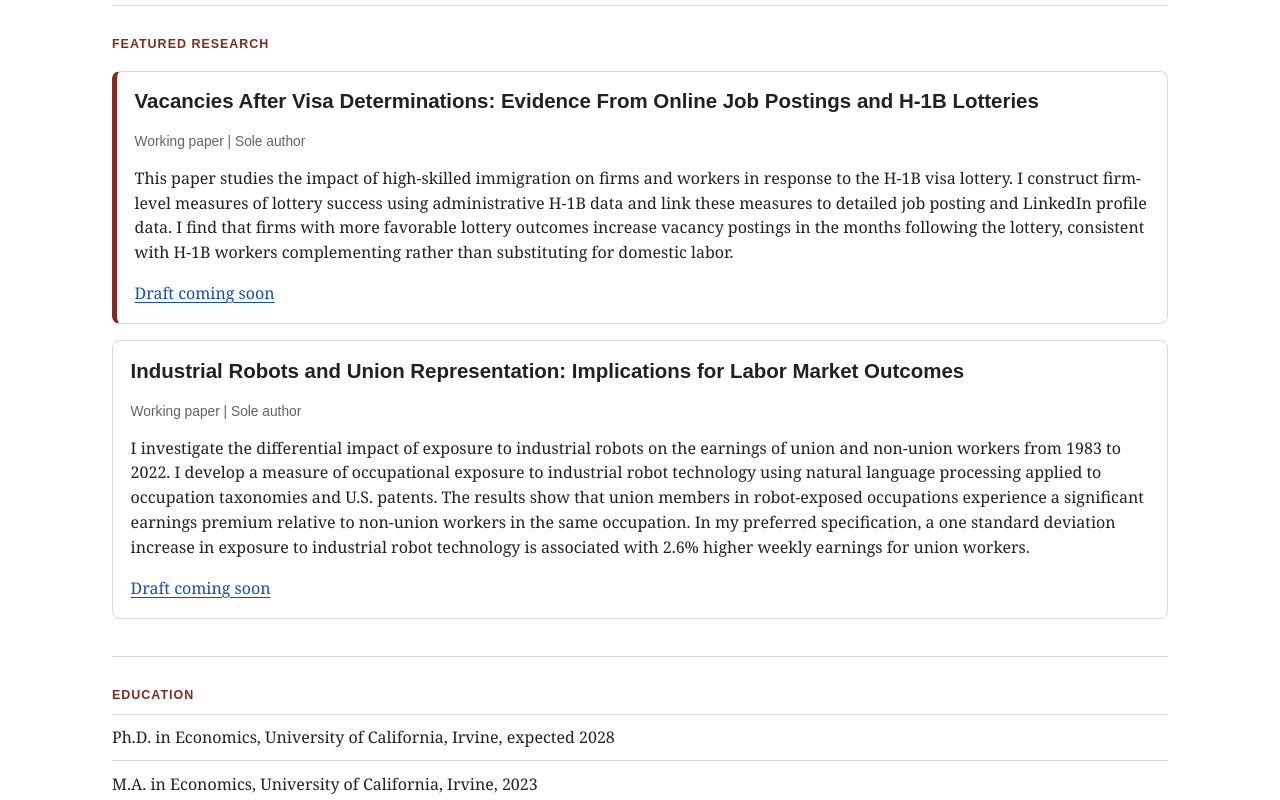
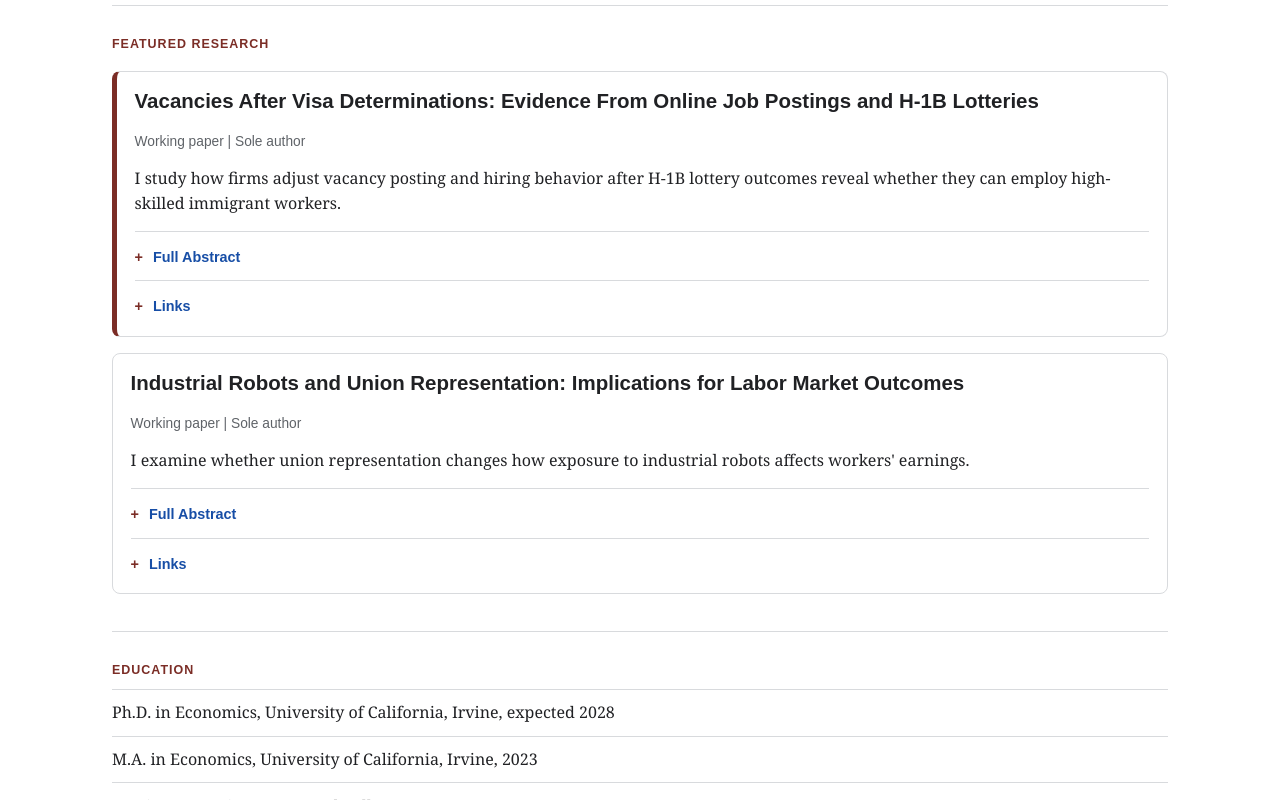
Before and after one commit to fuccin30/website, a plain HTML site: page index.html in a window 1280 px wide. Shown: the part 625-1425 px from the top of the page. Drawn offline with Linux system fonts and the light colour scheme.

Commit message:
Add expandable research abstracts

```diff
--- a/index.html
+++ b/index.html
@@ -118,6 +118,13 @@
         <article class="paper-card featured">
           <h2>Vacancies After Visa Determinations: Evidence From Online Job Postings and H-1B Lotteries</h2>
           <p class="meta">Working paper | Sole author</p>
+          <p class="paper-summary">
+            I study how firms adjust vacancy posting and hiring behavior after H-1B
+            lottery outcomes reveal whether they can employ high-skilled immigrant
+            workers.
+          </p>
+          <details class="paper-details">
+            <summary>Full Abstract</summary>
             <p>
               This paper studies the impact of high-skilled immigration on firms and
               workers in response to the H-1B visa lottery. I construct firm-level
@@ -125,30 +132,55 @@
               measures to detailed job posting and LinkedIn profile data. I find that
               firms with more favorable lottery outcomes increase vacancy postings in
               the months following the lottery, consistent with H-1B workers
-            complementing rather than substituting for domestic labor.
+              complementing rather than substituting for domestic labor. Further, I
+              find evidence that these firms increase their hiring intensity during the
+              interim months between the realization of the lottery and the time H-1B
+              workers' visas become active, as reflected by a decrease in the average
+              duration vacancies are held open. Additional evidence suggests that these
+              changes in hiring behavior are not accompanied by systematic changes in
+              posted salaries in the short-term. Heterogeneity analyses show that these
+              effects are strongest among small and mid-sized firms, suggesting that
+              constraints on specialized labor are more salient for these firms.
             </p>
+          </details>
+          <details class="paper-details">
+            <summary>Links</summary>
             <div class="paper-links">
-            <a href="#">Draft coming soon</a>
+              <span>Draft coming soon</span>
             </div>
+          </details>
         </article>
 
         <article class="paper-card">
           <h2>Industrial Robots and Union Representation: Implications for Labor Market Outcomes</h2>
           <p class="meta">Working paper | Sole author</p>
+          <p class="paper-summary">
+            I examine whether union representation changes how exposure to industrial
+            robots affects workers' earnings.
+          </p>
+          <details class="paper-details">
+            <summary>Full Abstract</summary>
             <p>
               I investigate the differential impact of exposure to industrial robots on
-            the earnings of union and non-union workers from 1983 to 2022. I develop
-            a measure of occupational exposure to industrial robot technology using
-            natural language processing applied to occupation taxonomies and U.S.
-            patents. The results show that union members in robot-exposed occupations
-            experience a significant earnings premium relative to non-union workers in
-            the same occupation. In my preferred specification, a one standard deviation
-            increase in exposure to industrial robot technology is associated with 2.6%
-            higher weekly earnings for union workers.
+              the earnings of union and non-union workers over the 40-year period from
+              1983 to 2022. To estimate this effect, I develop a measure of exposure to
+              industrial robot technology using a natural language processing technique.
+              Specifically, I apply a dependency parsing algorithm to text from
+              occupation taxonomies and U.S. patents to quantify the relevance of
+              robot-related innovations to each occupation. The results show that union
+              members working in occupations exposed to industrial robots experience a
+              significant earnings premium relative to non-union members in the same
+              occupation. In my preferred specification, the results indicate a one
+              standard deviation increase in exposure to industrial robot technology is
+              associated with 2.6% higher weekly earnings for union workers.
             </p>
+          </details>
+          <details class="paper-details">
+            <summary>Links</summary>
             <div class="paper-links">
-            <a href="#">Draft coming soon</a>
+              <span>Draft coming soon</span>
             </div>
+          </details>
         </article>
         <!--
         <article class="paper-card">
--- a/shared/styles.css
+++ b/shared/styles.css
@@ -307,6 +307,52 @@ h3 {
   border-left: 5px solid var(--accent);
 }
 
+.paper-summary {
+  color: var(--ink);
+  font-size: 1rem;
+  margin-bottom: 0.95rem;
+}
+
+.paper-details {
+  border-top: 1px solid var(--line);
+  padding: 0.75rem 0;
+}
+
+.paper-details:last-child {
+  padding-bottom: 0;
+}
+
+.paper-details summary {
+  color: var(--link);
+  cursor: pointer;
+  display: inline-flex;
+  font-family: Arial, Helvetica, sans-serif;
+  font-size: 0.9rem;
+  font-weight: 700;
+  list-style: none;
+}
+
+.paper-details summary::-webkit-details-marker {
+  display: none;
+}
+
+.paper-details summary::before {
+  color: var(--accent);
+  content: "+";
+  display: inline-block;
+  font-weight: 700;
+  margin-right: 0.45rem;
+  width: 0.7rem;
+}
+
+.paper-details[open] summary::before {
+  content: "-";
+}
+
+.paper-details p {
+  margin: 0.8rem 0 0;
+}
+
 .paper-links {
   display: flex;
   flex-wrap: wrap;
```
Also changed, not shown: sites/minimal-job-market/index.html (+43 -11 lines). Lines whose indentation alone changed are shown as unchanged.
